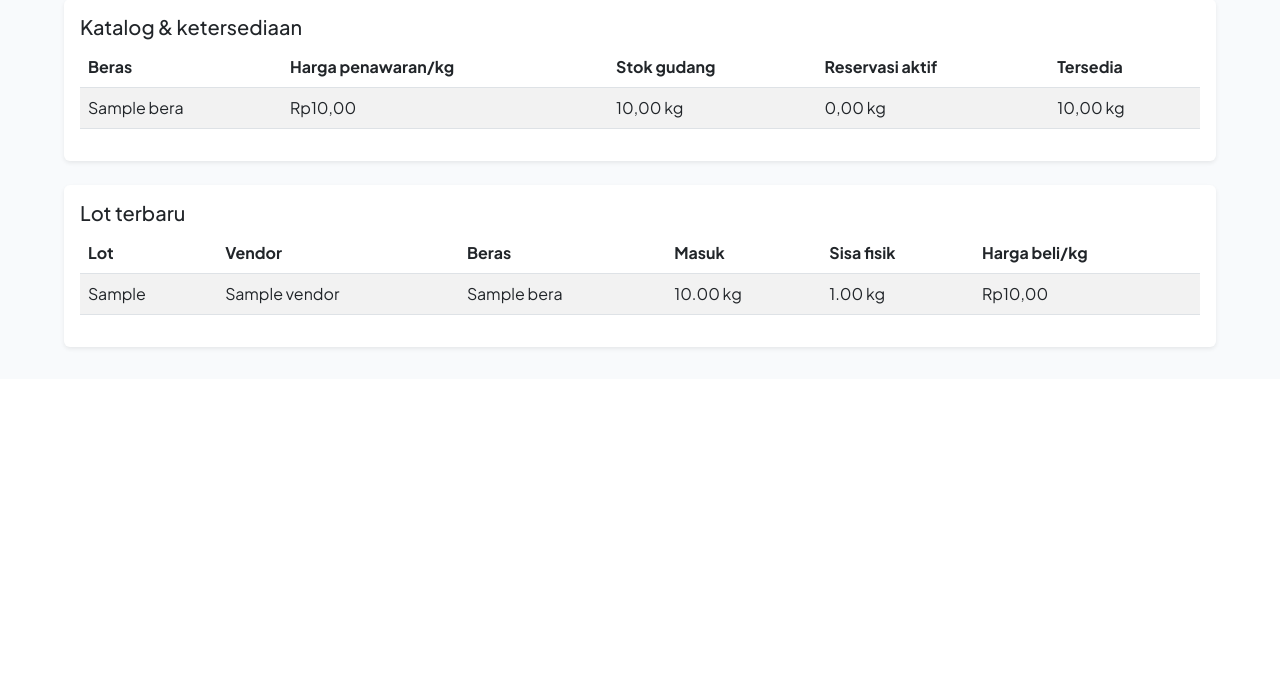
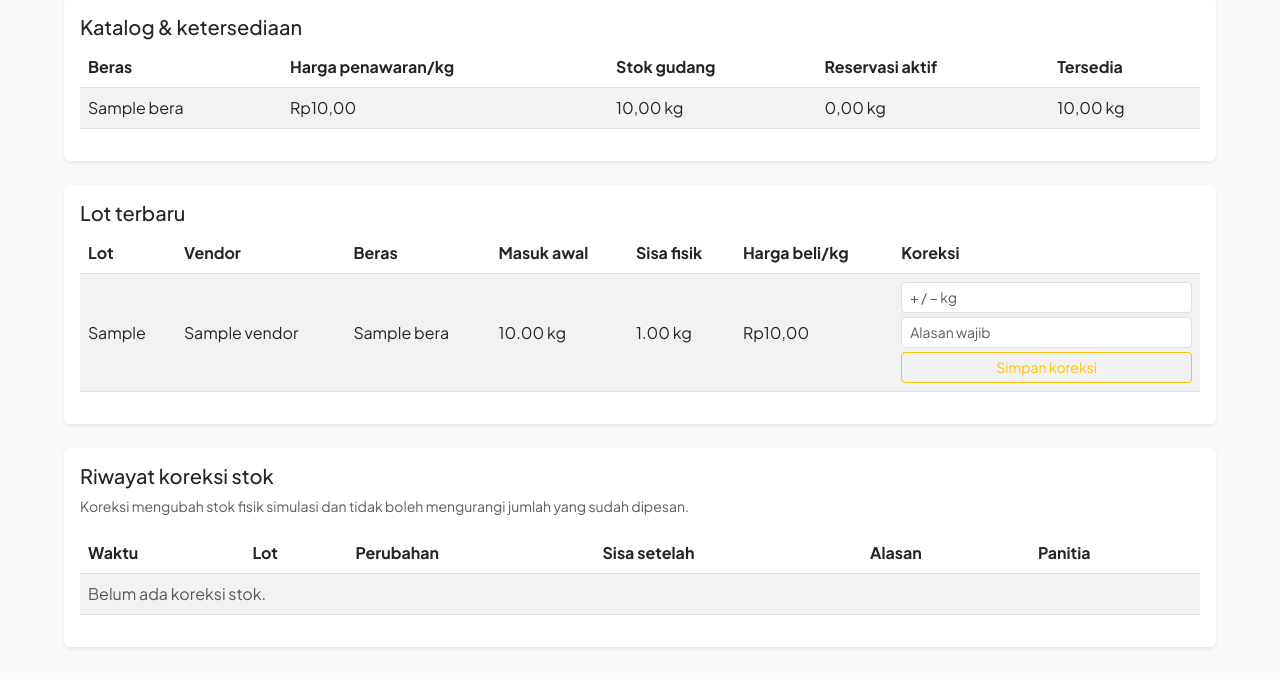
Before and after one commit to Noyelz/basdat_kelompok_i_2026, a Laravel app: page /panitia/gudang in a window 1280 px wide. Shown: the part 1044-1723 px from the top of the page. Before the commit the page ends 1394 px from the top, so only its background shows below. Run offline with Laravel 12, Linux system fonts and the light colour scheme; a user stored in the database is signed in; data comes from the database, SQL or seed files in the repository; tables that the repository leaves empty hold one stand-in row (values such as "Sample post").

Commit message:
feat: record guarded rice lot stock corrections

```diff
--- a/app/Http/Controllers/InventoryController.php
+++ b/app/Http/Controllers/InventoryController.php
@@ -35,7 +35,15 @@ class InventoryController extends Controller
             ->limit(30)
             ->get(['lot_beras.*', 'katalog_beras.nama_beras', 'vendor.nama as nama_vendor']);
 
-        return view('panitia.gudang', compact('vendor', 'gudang', 'katalog', 'lot'));
+        $koreksi = DB::table('mutasi_stok')
+            ->join('lot_beras', 'lot_beras.id', '=', 'mutasi_stok.lot_beras_id')
+            ->join('user', 'user.id', '=', 'mutasi_stok.dicatat_oleh')
+            ->where('mutasi_stok.jenis', 'koreksi_stok')
+            ->orderByDesc('mutasi_stok.id')
+            ->limit(20)
+            ->get(['mutasi_stok.*', 'lot_beras.kode_lot', 'user.nama as nama_panitia']);
+
+        return view('panitia.gudang', compact('vendor', 'gudang', 'katalog', 'lot', 'koreksi'));
     }
 
     public function storeVendor(Request $request): RedirectResponse
@@ -132,38 +140,94 @@ class InventoryController extends Controller
                 'updated_at' => now(),
             ]);
 
+            DB::table('katalog_beras')->where('id', $produk->id)->update([
+                'stock' => bcadd($produk->stock, $data['jumlah_kg'], 2),
+                'updated_at' => now(),
+            ]);
+            $this->refreshCatalogPrice($produk, $request->user()->id);
+        });
+
+        return back()->with('success', 'Beras diterima dan lot, stok, mutasi, serta harga katalog diperbarui.');
+    }
+
+    public function adjust(Request $request, int $id): RedirectResponse
+    {
+        $data = $request->validate([
+            'perubahan_kg' => ['required', 'numeric', 'decimal:0,2', 'between:-9999999999.99,9999999999.99'],
+            'alasan' => ['required', 'string', 'max:2000'],
+        ]);
+        abort_if(bccomp($data['perubahan_kg'], '0', 2) === 0, 422, 'Koreksi tidak boleh nol.');
+
+        DB::transaction(function () use ($request, $id, $data): void {
+            $lotAwal = DB::table('lot_beras')->where('id', $id)->first(['katalog_beras_id']);
+            abort_unless($lotAwal, 404);
+            $produk = DB::table('katalog_beras')->where('id', $lotAwal->katalog_beras_id)->lockForUpdate()->first();
+            $lot = DB::table('lot_beras')->where('id', $id)->lockForUpdate()->first();
+            abort_unless($produk && $lot && $lot->katalog_beras_id === $produk->id, 404);
+
+            $terpesan = DB::table('reservasi_stok')
+                ->where('lot_beras_id', $lot->id)
+                ->where('status', 'active')
+                ->selectRaw('COALESCE(SUM(jumlah_kg), 0) as jumlah')
+                ->value('jumlah');
+            $sisaBaru = bcadd($lot->sisa_kg, $data['perubahan_kg'], 2);
+            $stokBaru = bcadd($produk->stock, $data['perubahan_kg'], 2);
+            abort_if(bccomp($sisaBaru, (string) $terpesan, 2) < 0, 422, 'Koreksi akan mengurangi stok di bawah jumlah yang sudah dipesan.');
+            abort_if(bccomp($sisaBaru, '9999999999.99', 2) > 0 || bccomp($stokBaru, '9999999999.99', 2) > 0, 422, 'Koreksi melampaui kapasitas angka stok.');
+            abort_if(bccomp($stokBaru, '0', 2) < 0, 422, 'Stok katalog tidak boleh negatif.');
+
+            DB::table('lot_beras')->where('id', $id)->update(['sisa_kg' => $sisaBaru, 'updated_at' => now()]);
+            DB::table('katalog_beras')->where('id', $produk->id)->update(['stock' => $stokBaru, 'updated_at' => now()]);
+            DB::table('mutasi_stok')->insert([
+                'lot_beras_id' => $id,
+                'dicatat_oleh' => $request->user()->id,
+                'jenis' => 'koreksi_stok',
+                'perubahan_kg' => $data['perubahan_kg'],
+                'saldo_setelah_kg' => $sisaBaru,
+                'alasan' => $data['alasan'],
+                'referensi' => 'lot_beras:'.$id,
+                'is_simulation' => true,
+                'created_at' => now(),
+                'updated_at' => now(),
+            ]);
+
+            $this->refreshCatalogPrice($produk, $request->user()->id);
+        }, attempts: 3);
+
+        return back()->with('success', 'Koreksi lot dan katalog tersimpan bersama alasan dan mutasi stok.');
+    }
+
+    private function refreshCatalogPrice(object $produk, int $userId): void
+    {
         $lotFifo = DB::table('lot_beras')
             ->where('katalog_beras_id', $produk->id)
             ->where('sisa_kg', '>', 0)
             ->orderBy('tanggal_masuk')
             ->orderBy('id')
             ->first(['harga_beli_per_kg']);
+        if (! $lotFifo) {
+            DB::table('katalog_beras')->where('id', $produk->id)->update(['harga_per_kg' => 0, 'updated_at' => now()]);
+
+            return;
+        }
+
         $margin = DB::table('pengaturan_operasional')->where('kunci', 'persen_keuntungan_beras')->value('nilai');
-            abort_unless($lotFifo && $margin !== null, 503, 'Harga katalog belum dapat dihitung.');
-
+        abort_unless($margin !== null, 503, 'Persentase keuntungan beras belum tersedia.');
         $pengali = bcadd('1', bcdiv((string) $margin, '100', 6), 6);
         $hargaPenawaran = bcadd(bcmul($lotFifo->harga_beli_per_kg, $pengali, 3), '0.005', 2);
 
-            DB::table('katalog_beras')->where('id', $produk->id)->update([
-                'stock' => bcadd($produk->stock, $data['jumlah_kg'], 2),
-                'harga_per_kg' => $hargaPenawaran,
-                'updated_at' => now(),
-            ]);
-
         if (bccomp($produk->harga_per_kg, $hargaPenawaran, 2) !== 0) {
+            DB::table('katalog_beras')->where('id', $produk->id)->update(['harga_per_kg' => $hargaPenawaran, 'updated_at' => now()]);
             DB::table('riwayat_harga_katalog')->insert([
                 'katalog_beras_id' => $produk->id,
                 'harga_pokok_per_kg' => $lotFifo->harga_beli_per_kg,
                 'persen_keuntungan' => $margin,
                 'harga_penawaran_per_kg' => $hargaPenawaran,
                 'berlaku_mulai' => now(),
-                    'ditetapkan_oleh' => $request->user()->id,
+                'ditetapkan_oleh' => $userId,
                 'created_at' => now(),
                 'updated_at' => now(),
             ]);
         }
-        });
-
-        return back()->with('success', 'Beras diterima dan lot, stok, mutasi, serta harga katalog diperbarui.');
     }
 }
--- a/resources/views/panitia/gudang.blade.php
+++ b/resources/views/panitia/gudang.blade.php
@@ -61,11 +61,31 @@
 
 <section class="card border-0 shadow-sm"><div class="card-body">
     <h2 class="h5">Lot terbaru</h2>
-    <div class="table-responsive"><table class="table table-striped align-middle"><thead><tr><th>Lot</th><th>Vendor</th><th>Beras</th><th>Masuk</th><th>Sisa fisik</th><th>Harga beli/kg</th></tr></thead><tbody>
+    <div class="table-responsive"><table class="table table-striped align-middle"><thead><tr><th>Lot</th><th>Vendor</th><th>Beras</th><th>Masuk awal</th><th>Sisa fisik</th><th>Harga beli/kg</th><th>Koreksi</th></tr></thead><tbody>
         @forelse ($lot as $item)
-            <tr><td>{{ $item->kode_lot }}</td><td>{{ $item->nama_vendor }}</td><td>{{ $item->nama_beras }}</td><td>{{ $item->jumlah_masuk_kg }} kg</td><td>{{ $item->sisa_kg }} kg</td><td>Rp{{ number_format($item->harga_beli_per_kg, 2, ',', '.') }}</td></tr>
+            <tr><td>{{ $item->kode_lot }}</td><td>{{ $item->nama_vendor }}</td><td>{{ $item->nama_beras }}</td><td>{{ $item->jumlah_masuk_kg }} kg</td><td>{{ $item->sisa_kg }} kg</td><td>Rp{{ number_format($item->harga_beli_per_kg, 2, ',', '.') }}</td><td>
+                <form method="POST" action="{{ route('panitia.lot.adjust', $item->id) }}" class="d-flex flex-column gap-1" style="min-width: 220px">
+                    @csrf
+                    @method('PATCH')
+                    <input type="number" step="0.01" name="perubahan_kg" class="form-control form-control-sm" placeholder="+ / − kg" required>
+                    <input name="alasan" class="form-control form-control-sm" maxlength="2000" placeholder="Alasan wajib" required>
+                    <button class="btn btn-sm btn-outline-warning" type="submit">Simpan koreksi</button>
+                </form>
+            </td></tr>
         @empty
-            <tr><td colspan="6" class="text-muted">Belum ada lot yang diterima.</td></tr>
+            <tr><td colspan="7" class="text-muted">Belum ada lot yang diterima.</td></tr>
+        @endforelse
+    </tbody></table></div>
+</div></section>
+
+<section class="card border-0 shadow-sm mt-4"><div class="card-body">
+    <h2 class="h5">Riwayat koreksi stok</h2>
+    <p class="small text-muted">Koreksi mengubah stok fisik simulasi dan tidak boleh mengurangi jumlah yang sudah dipesan.</p>
+    <div class="table-responsive"><table class="table table-striped"><thead><tr><th>Waktu</th><th>Lot</th><th>Perubahan</th><th>Sisa setelah</th><th>Alasan</th><th>Panitia</th></tr></thead><tbody>
+        @forelse ($koreksi as $item)
+            <tr><td>{{ $item->created_at }}</td><td>{{ $item->kode_lot }}</td><td>{{ $item->perubahan_kg }} kg</td><td>{{ $item->saldo_setelah_kg }} kg</td><td>{{ $item->alasan }}</td><td>{{ $item->nama_panitia }}</td></tr>
+        @empty
+            <tr><td colspan="6" class="text-muted">Belum ada koreksi stok.</td></tr>
         @endforelse
     </tbody></table></div>
 </div></section>
--- a/routes/web.php
+++ b/routes/web.php
@@ -80,6 +80,7 @@ Route::middleware('auth')->group(function () {
         Route::post('/vendor', [InventoryController::class, 'storeVendor'])->name('vendor.store');
         Route::post('/katalog', [InventoryController::class, 'storeKatalog'])->name('katalog.store');
         Route::post('/pembelian/terima', [InventoryController::class, 'receive'])->name('pembelian.receive');
+        Route::patch('/lot/{id}/koreksi', [InventoryController::class, 'adjust'])->whereNumber('id')->name('lot.adjust');
         Route::get('/distribusi', [DistributionController::class, 'index'])->name('distribusi.index');
         Route::post('/perjalanan', [DistributionController::class, 'createTrip'])->name('perjalanan.store');
         Route::post('/perjalanan/{id}/berangkat', [DistributionController::class, 'dispatch'])->whereNumber('id')->name('perjalanan.dispatch');
```
Also changed, not shown: !wajib_baca.md (+1 -1 lines). Lines whose indentation alone changed are shown as unchanged.
